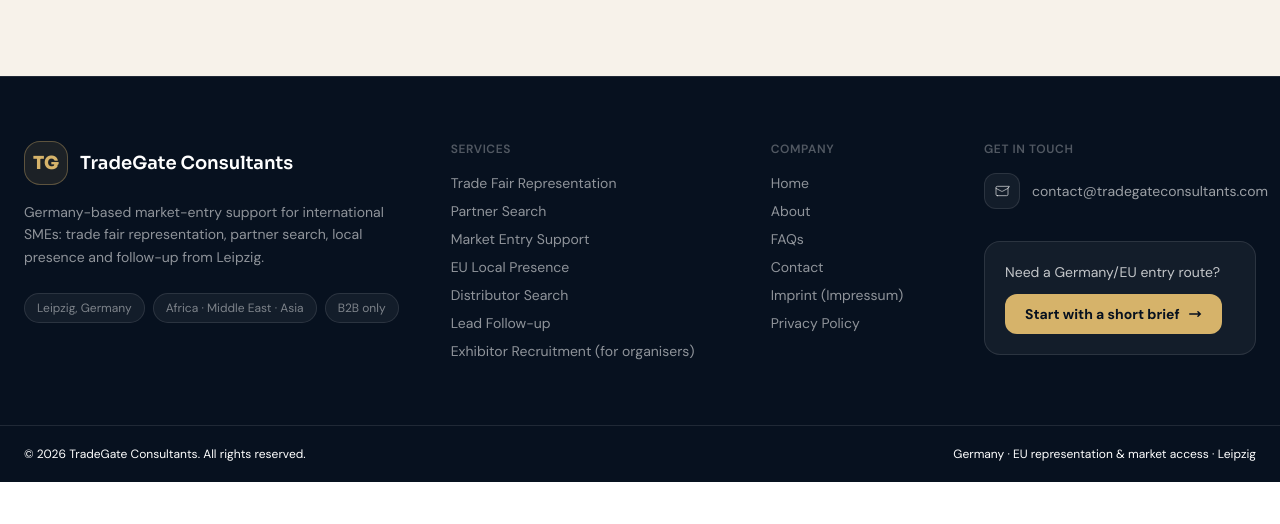
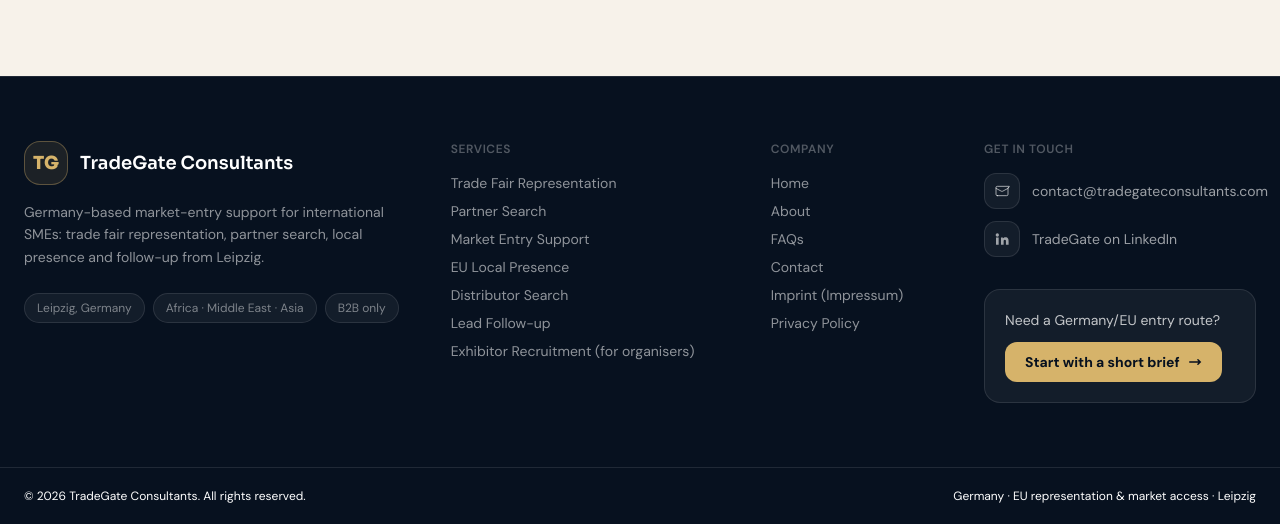
Before and after one commit to inkomati250/tradegate_site, a Django app: page /about/ in a window 1280 px wide. Shown: the part 1811-2335 px from the top of the page. Before the commit the page ends 2293 px from the top, so only its background shows below. Run offline with Django 5.2, Linux system fonts and the light colour scheme; data that the repository does not hold is empty; some libraries are stand-ins or nearby versions.

Commit message:
Link the TradeGate LinkedIn company page in the footer
Co-Authored-By: Claude Opus 5.5 <noreply@anthropic.com>
Claude-Session: https://claude.ai/code/session_017UuzqbKRDkwVMFmVbZRJaS

```diff
--- a/website/templates/website/base.html
+++ b/website/templates/website/base.html
@@ -272,6 +272,12 @@
               WhatsApp — fastest reply
             </a>
           {% endif %}
+          <a href="https://www.linkedin.com/company/tradegate-consultants/" target="_blank" rel="noopener" class="flex items-center gap-3 text-sm text-white/60 hover:text-white transition group">
+            <span class="h-9 w-9 flex items-center justify-center rounded-xl bg-white/5 border border-white/10 group-hover:border-brand-accent/45 transition shrink-0">
+              <svg viewBox="0 0 24 24" class="h-4 w-4" fill="currentColor"><path d="M4.98 3.5a2.5 2.5 0 1 1 0 5 2.5 2.5 0 0 1 0-5ZM3 9.75h4v11H3v-11Zm6.5 0h3.8v1.5h.06c.53-1 1.83-2.05 3.77-2.05 4.03 0 4.77 2.65 4.77 6.1v5.45h-4v-4.83c0-1.15-.02-2.63-1.6-2.63-1.6 0-1.85 1.25-1.85 2.55v4.91h-4v-11Z"/></svg>
+            </span>
+            TradeGate on LinkedIn
+          </a>
         </div>
 
         <div class="mt-8 rounded-2xl border border-white/10 bg-white/5 p-5">
```
